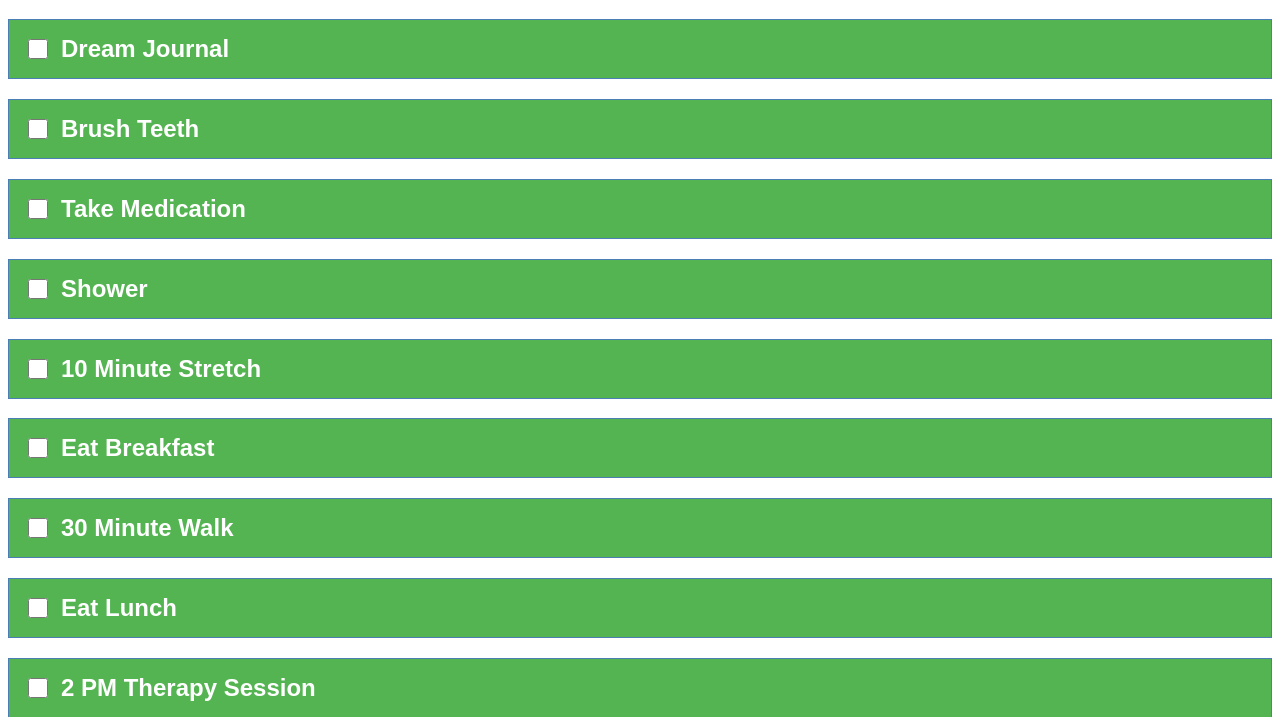
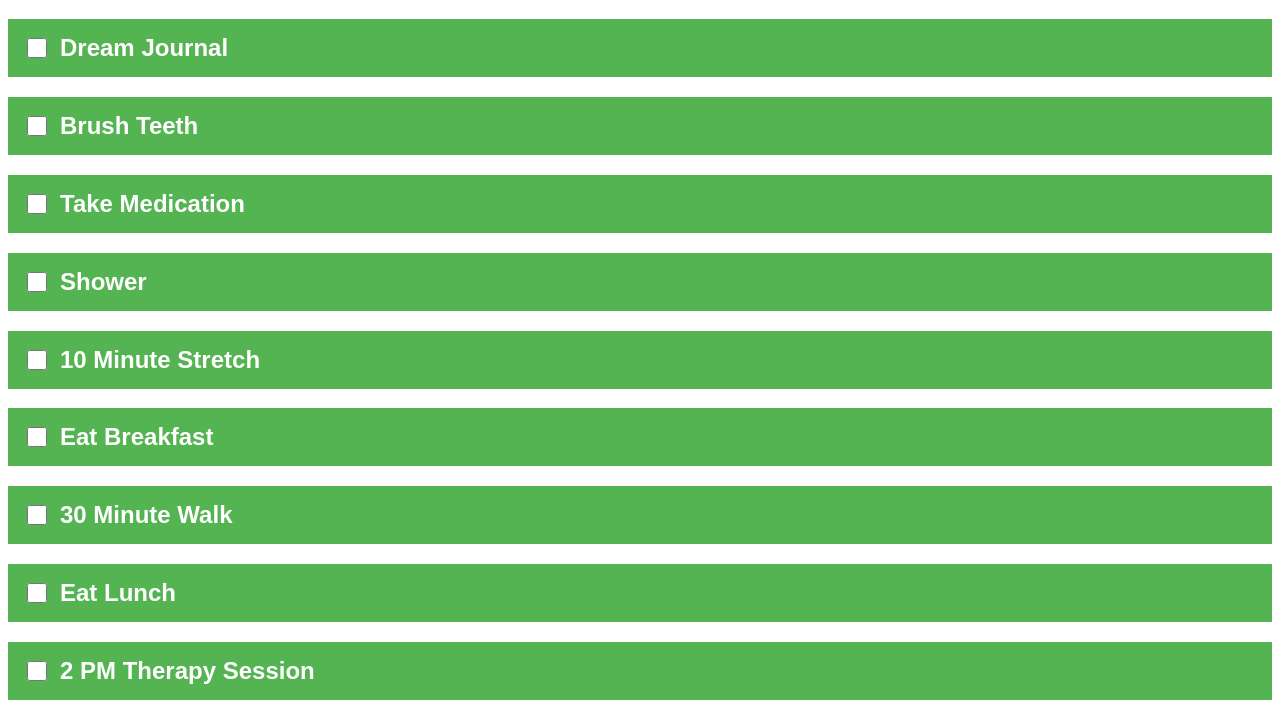
Before and after one commit to nadineherrera/wednesday, a plain HTML site: page index.html in a window 1280 px wide. Shown: the part 92-809 px from the top of the page. Drawn offline with Linux system fonts and the light colour scheme.

Commit message:
Update index.html

```diff
--- a/index.html
+++ b/index.html
@@ -20,7 +20,6 @@
       font-family: Arial, sans-serif;
       color: #ffffff;
       text-align: left;
-      border: 1px solid #4b7eb4;
       padding: 15px;
       margin-bottom: 10px;
       display: flex;
```
